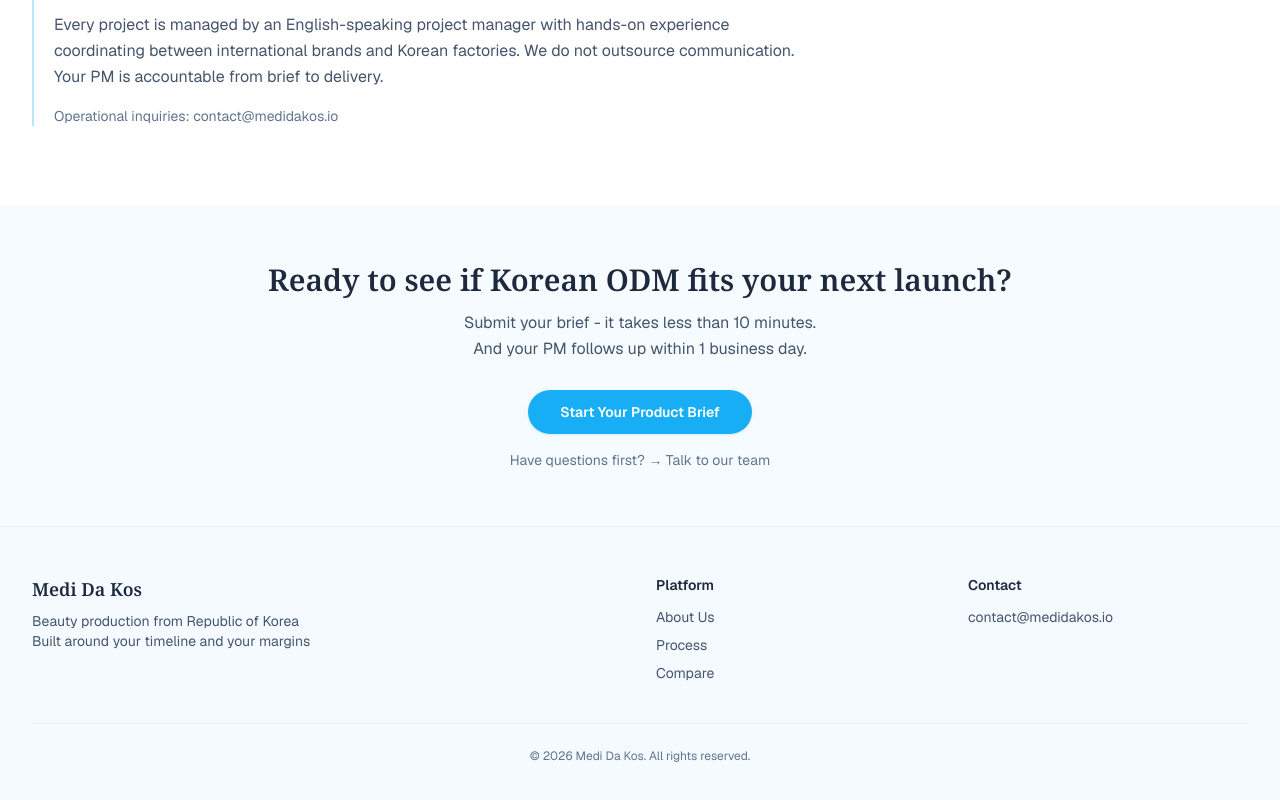
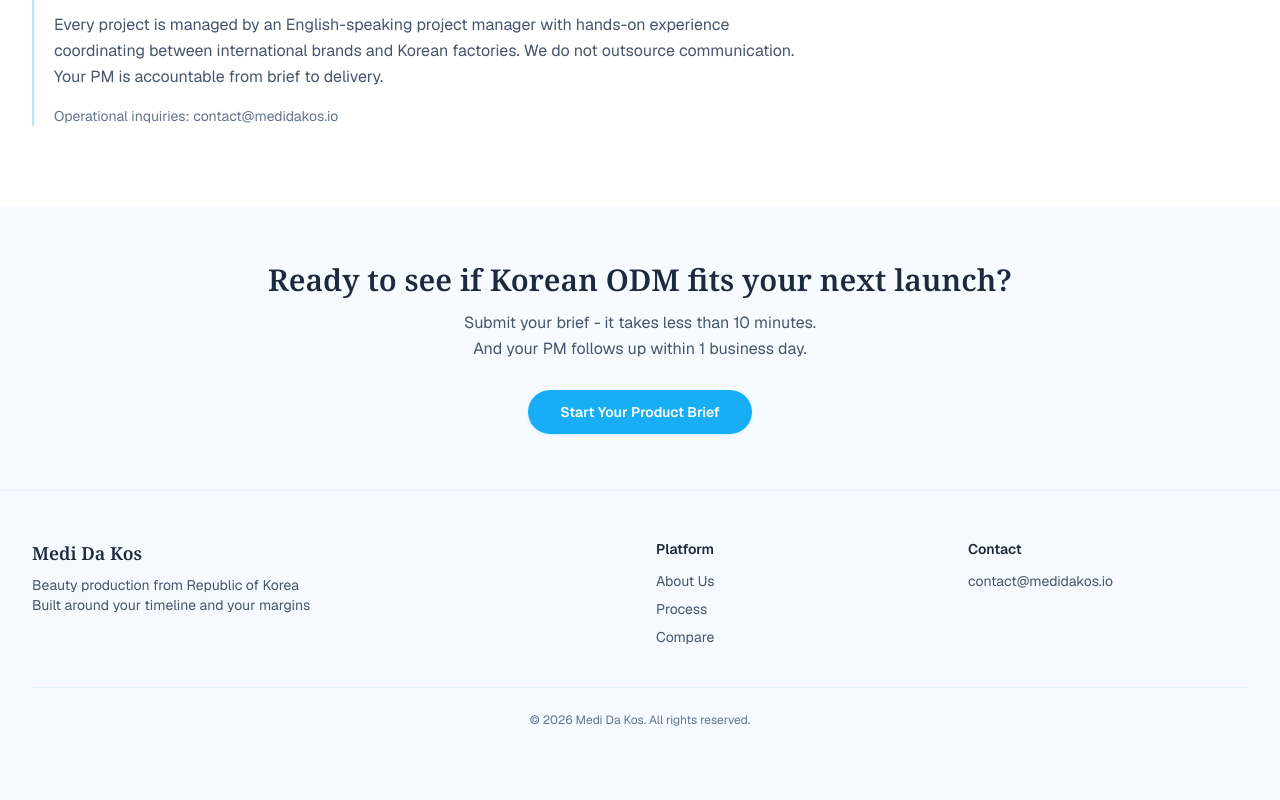
Before and after one commit to Jun-pepsi-limeflavor/medi-da-kos, a Next.js app: page /about-us in a window 1280 px wide. Shown: the part 3017-3817 px from the top of the page. After the commit the page ends 3793 px from the top, so only its background shows below. Built offline with nearby package versions, Linux system fonts and the light colour scheme; no server answers.

Commit message:
delete all ./contact

```diff
--- a/src/app/(marketing)/about-us/page.tsx
+++ b/src/app/(marketing)/about-us/page.tsx
@@ -318,11 +318,6 @@
             >
               Start Your Product Brief
             </Link>
-            <p className="mt-4 text-sm text-slate-500">
-              <Link href="/contact" className="hover:text-slate-700">
-                Have questions first? {"\u2192"} Talk to our team
-              </Link>
-            </p>
           </div>
         </div>
       </section>
```
